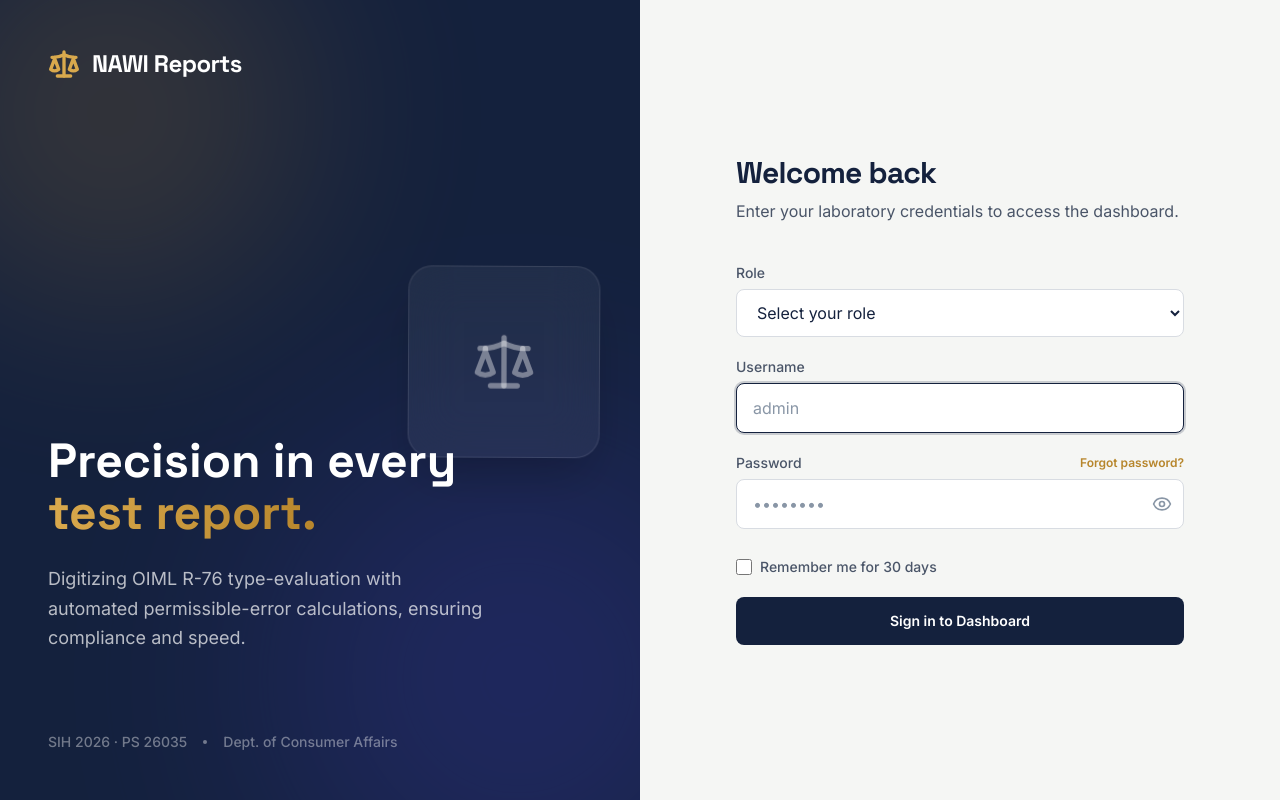
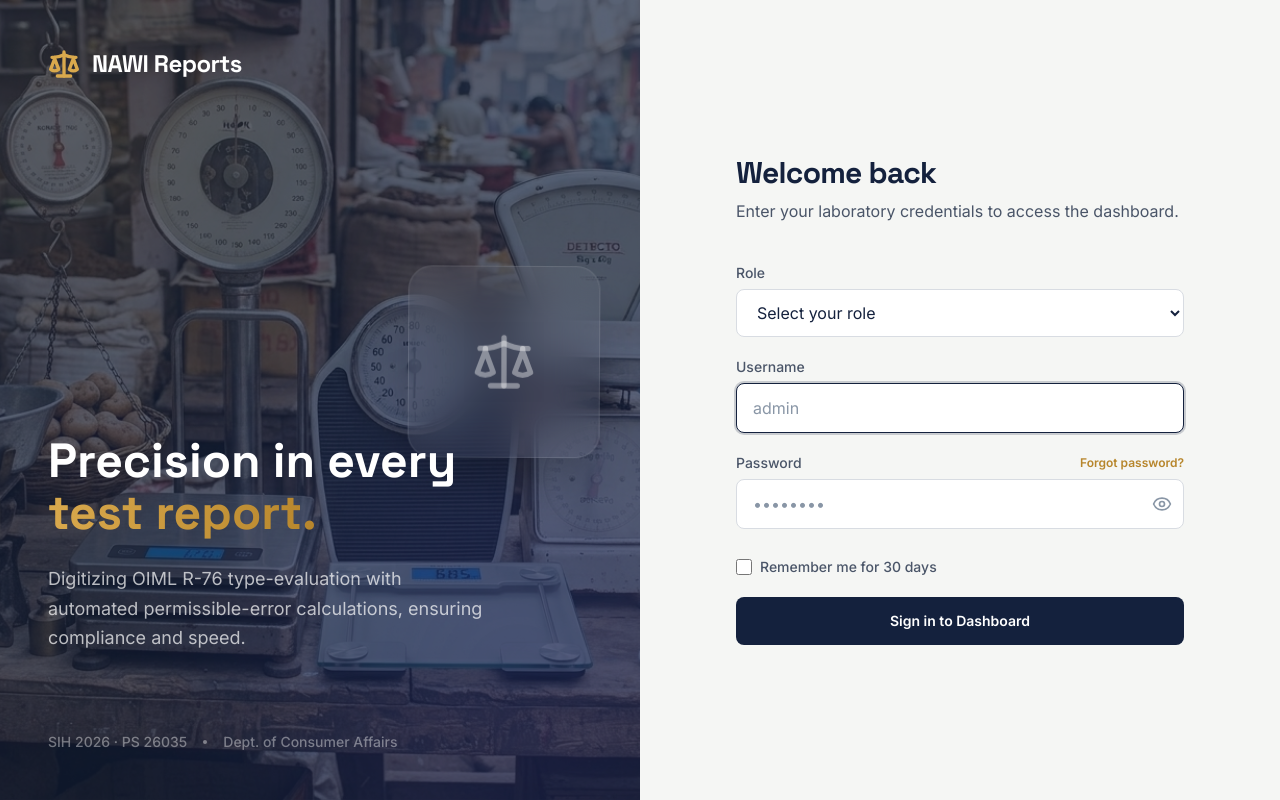
Before and after one commit to Ishant-raj-2006/weighing-machine, a React (Vite) app in the folder frontend/: page /login in a window 1280 px wide. Built offline with nearby package versions, Linux system fonts and the light colour scheme; no server answers.

Commit message:
Login Page Upadete

```diff
--- a/frontend/src/pages/Login.jsx
+++ b/frontend/src/pages/Login.jsx
@@ -7,6 +7,7 @@ import { zodResolver } from '@hookform/resolvers/zod'
 import * as z from 'zod'
 import { toast } from 'sonner'
 import { Eye, EyeOff, Scale, Loader2 } from 'lucide-react'
+import loginBg from '../assets/Login.jpg'
 
 const loginSchema = z.object({
   role: z.string().min(1, 'Role is required'),
@@ -43,10 +44,20 @@ export default function Login() {
   return (
     <div className="flex min-h-screen bg-canvas font-body text-ink selection:bg-brass selection:text-white">
       {/* LEFT PANEL: Animated & Dynamic */}
-      <div className="relative hidden w-1/2 flex-col justify-between overflow-hidden bg-ink p-12 lg:flex">
-        {/* Background gradient effects */}
-        <div className="absolute -left-20 -top-20 h-96 w-96 rounded-full bg-brass opacity-20 blur-[100px]" />
-        <div className="absolute -bottom-32 -right-32 h-[500px] w-[500px] rounded-full bg-indigo-600 opacity-20 blur-[120px]" />
+      <div
+        className="relative hidden w-1/2 flex-col justify-between overflow-hidden p-12 lg:flex"
+        style={{
+          backgroundImage: `url(${loginBg})`,
+          backgroundSize: 'cover',
+          backgroundPosition: 'center',
+          backgroundRepeat: 'no-repeat',
+        }}
+      >
+        {/* Dark overlay for text readability */}
+        <div className="absolute inset-0 bg-ink/70" />
+        {/* Subtle colour accents on top of photo */}
+        <div className="absolute -left-20 -top-20 h-96 w-96 rounded-full bg-brass opacity-10 blur-[100px]" />
+        <div className="absolute -bottom-32 -right-32 h-[500px] w-[500px] rounded-full bg-indigo-600 opacity-10 blur-[120px]" />
 
         {/* Content */}
         <div className="relative z-10 flex items-center gap-3 text-brassLight">
```
Also changed, not shown: frontend/src/assets/Login.jpg (added), 1 other file (tests, documents, lock files or other folders).
